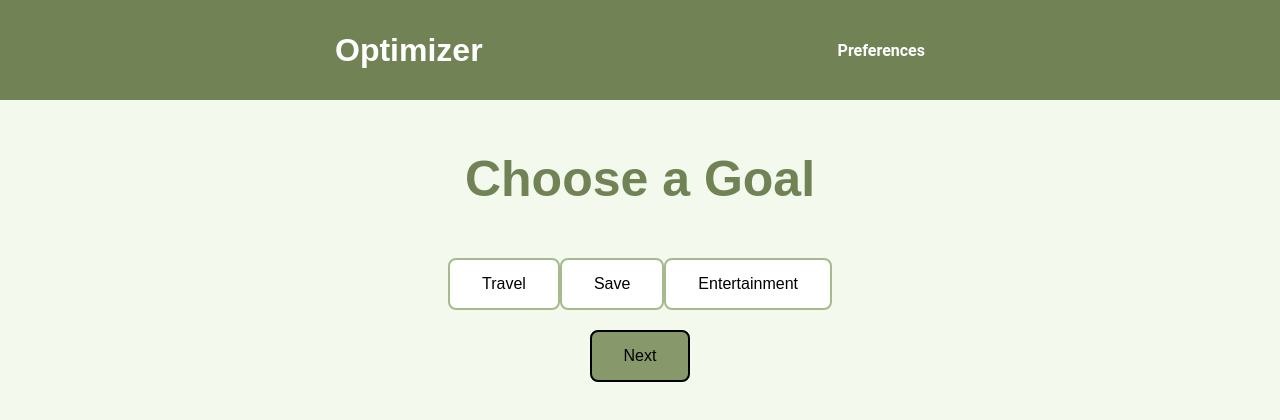
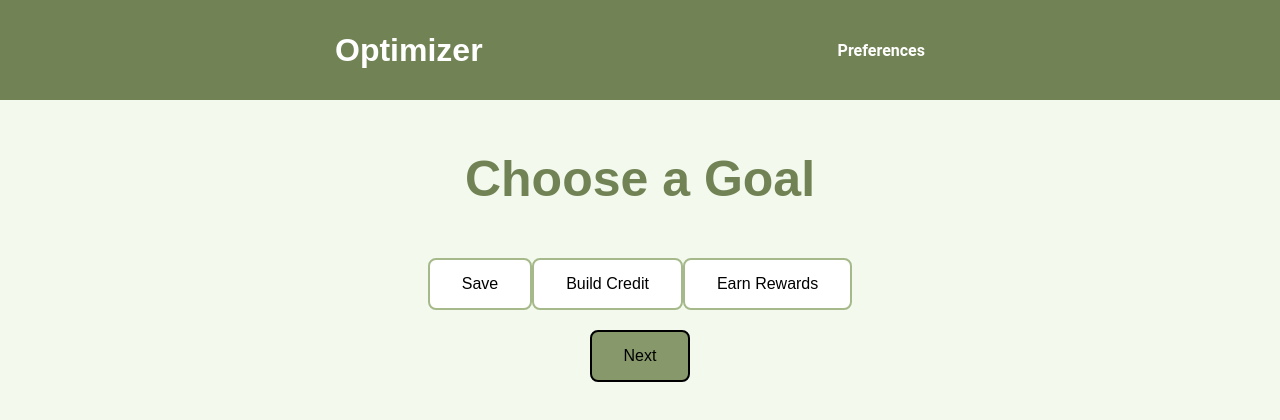
Before and after one commit to dstokic/Optimizer, a React (Create React App) app: page / in a window 1280 px wide. Shown: the top 420 px of the page. Built offline with nearby package versions, Linux system fonts and the light colour scheme.

Commit message:
change goals array

```diff
--- a/src/components/Preferences.js
+++ b/src/components/Preferences.js
@@ -3,7 +3,7 @@ import Goal from './Goal'
 import './Preferences.css'
 
 const Preferences = () => {
-    const goals = ["Travel", "Save", "Entertainment"];
+    const goals = ["Save", "Build Credit", "Earn Rewards"];
     var selection;
 
     function updateSelection(goal) {
@@ -16,7 +16,7 @@ const Preferences = () => {
             <h1 className="title">Choose a Goal</h1>
             <div className="goals">
                 {goals.map((goal) => (
-                        <button className="goal" onclick="selection = {goal}">
+                        <button className="goal" onclick="{selection = {goal}}">
                             {goal}
                         </button>
                 ))}
```
